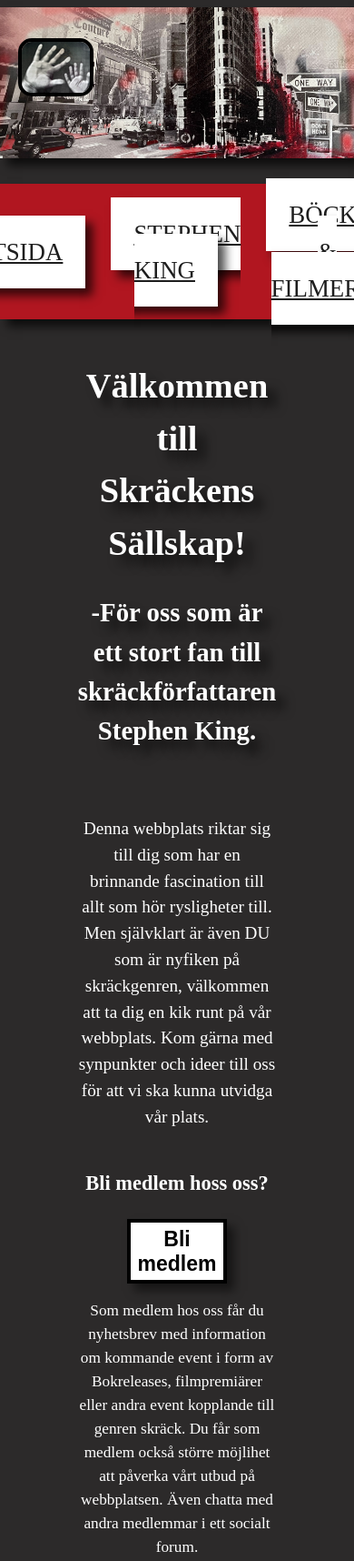
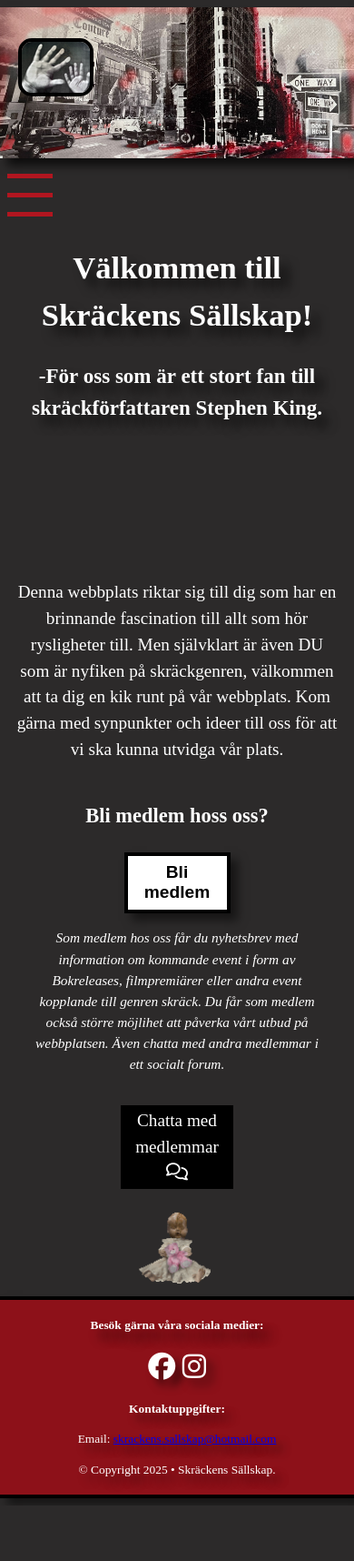
Before and after one commit to thne1900/projekt_frontend, a website built with Parcel: page src/index.html in a window 390 px wide. Shown: the top 1716 px of the page at 91% size. After the commit the page ends 1655 px from the top, so only its background shows below. Built offline with nearby package versions, Linux system fonts and the light colour scheme; a web font is replaced by a local one.

Commit message:
Utformning gjord kring responsiviteten på sidorna.

```diff
--- a/src/index.html
+++ b/src/index.html
@@ -5,10 +5,10 @@
 <meta name="viewport" content="width=device-width, initial-scale=1.0">
 <meta name="description" content="Skräckens Sällskap- Startsidan."><!--keywords for search engines-->
 <link rel="stylesheet" href="styles/main.scss"><!--Link to the page's scss file-->
-
+<script src="js/linksActive.js" type="module"></script><!--Linked javascript file-->
 <script src="https://kit.fontawesome.com/321c3d6291.js" crossorigin="anonymous"></script><!--Downloaded font awesome icons-->
 <style>@import url('https://fonts.googleapis.com/css2?family=Amarante&display=swap');</style>
-<title>Skräckfantast? Se hit!</title>
+<title>Skräckens Sällskap!</title>
 <link rel="icon" type="image/png" sizes="32x32" href="images/favicon-32x32.png"><!--Favicon-->
 <link rel="icon" type="image/ico" href="images/favicon.ico">
 </head>
@@ -24,7 +24,12 @@
     <div id="spider"></div>
     </header>
 <nav><!-- The navigation menu-->
-    <ul>
+    <div id="menu-ham" class="menu-ham">
+        <span class="row"></span>
+        <span class="row"></span>
+        <span class="row"></span>
+    </div>
+    <ul id="links" class="links">
     <li><a href="index.html"> STARTSIDA</a></li>
     <li><a href="author.html"> STEPHEN KING</a></li>
     <li><a href="api.html"> BÖCKER & FILMER</a></li>
--- a/src/js/linksActive.js
+++ b/src/js/linksActive.js
@@ -10,3 +10,11 @@
     }
 });
 });
+
+
+document.getElementById("menu-ham").addEventListener("click",function(){
+    const links=document.getElementById("links");
+
+    links.classList.toggle("active");
+
+});
--- a/src/styles/_base.scss
+++ b/src/styles/_base.scss
@@ -14,7 +14,6 @@
 $margin-r:auto;
 $margin-l:auto;
 
-
 body{
     font-family: $font-stack;
     background-color: $bg-color;
@@ -27,6 +26,7 @@
     margin-left: $margin-l;
 }
 
+/*The website logotype with design*/
 #logo {position:absolute;
     top:5%;
     left:5%;
@@ -34,6 +34,7 @@
     border-radius: 15px;
 }
 
+/*The header images have been designed.*/
 #header-img {
     max-width:$width-standard;
     width:100%;
@@ -41,22 +42,10 @@
     box-shadow: 8px 8px 10px rgb(0,0,0,0.70);
 }
 
-#spider {
-    position:absolute;
-    width:256px;
-    height: 177px;
-    background-image: url('../images/spider-18883_256.gif');
-    background-size: contain;
-    background-repeat: no-repeat;
-    animation-name: spiderCrawl;
-    animation-duration: 10s;
-    animation-delay: 2s;
-    animation-iteration-count: infinite;
-    animation-duration: linear;
-}
-
+/*The navigation menu has received styling*/
 nav {
-    ul{list-style: none;
+    ul{
+        list-style: none;
         display: flex;
         justify-content: center;
         align-items: $centertext;
@@ -71,26 +60,49 @@
                 a{
                     color:$primary-color;
                     background-color: $bg-color-a;
-    padding: 25px;
+                    padding: 18px;
                     box-shadow: 8px 8px 10px rgb(0,0,0,0.70);
-    cursor: pointer;
-    font-size: 1.4em;
+                    font-size: $font-size-standard;
+                    text-shadow: 10px 10px 12px rgb(0,0,0,0.70);
+                    text-decoration: none;
                 }
         }
 }
+/*Hamburger menu appearance on smaller screen sizes.*/
+.menu-ham{
+    display: none;
+    flex-direction: column;
+    cursor:pointer;
+}
 
+.row{
+    width:50px;
+    height:5px;
+    background-color: $bg-color-nav;
+    margin:8px;
+}
+
+/*Design on hover on the menu.*/
 nav ul li a:hover{
     background-color: $bg-color-nav;
+    padding:25px;
+    border: 4px black solid;
+    border-radius: 15px;
     cursor: pointer;}
 
-/*Background color on the active page.*/
-nav ul li a.active {background-color:$bg-color-nav;}
+/*Background color- the active pages.*/
+nav ul li a.active {
+    background-color:$bg-color-nav;
+}
 
 h1 {
+    font-size: 2.5em;
     text-align: $centertext;
     text-shadow: 10px 10px 12px rgb(0,0,0,0.70);
 }
+
 h2 {
+    font-size: 1.5em;
     text-align: $centertext;
     text-shadow: 10px 10px 12px rgb(0,0,0,0.70);
 }
@@ -103,6 +115,7 @@
     text-align: $centertext;
 }
 
+/*Design of the membership button.*/
 #member {
     background-color: $secondary-color;
     font-size: $font-size-standard;
@@ -128,6 +141,7 @@
 .memberText {
     text-align: $centertext;
     font-size: 0.9em;
+    font-style: italic;
 }
 
 #chat{
@@ -138,12 +152,29 @@
     cursor: pointer;
 }
 
+/*Animation on the picture spider.*/
+#spider {
+    position:absolute;
+    width:256px;
+    height: 177px;
+    background-image: url('../images/spider-18883_256.gif');
+    background-size: contain;
+    background-repeat: no-repeat;
+    animation-name: spiderCrawl;
+    animation-duration: 10s;
+    animation-delay: 2s;
+    animation-iteration-count: infinite;
+    animation-duration: linear;
+}
+
+/*Design of website images.*/
 #img-doll1 {
     display: flex;
     justify-content: center;
     align-items: center;
     margin-bottom: 4%;
 }
+
 #doll{
     max-width:100%;
     width:100%;
@@ -155,28 +186,68 @@
     justify-content: center;
     align-items: center;
 }
+
 #img-blood2 {
     @extend#img-blood1;
 }
+
 #blood1{
     width: 100%;
     height:$height-standard;
 }
+
 #blood2{
     @extend#blood1;
 }
 
+/*Footer design and content.*/
 #visit{
     font-size: 1.3em;
+    text-shadow: 10px 10px 12px rgb(0,0,0,0.70);
 }
+
 .footer-icons {
     font-size: 40px;
 }
 
 footer{
+    border-top: 4px solid black;
+    border-bottom: 4px solid black;
     background-color: $dark-color;
-    box-shadow: 8px 8px 10px rgb(0,0,0,0.70);
+    box-shadow: 8px 8px 10px rgb(0,0,0,0.5);
     text-align: $centertext;
     padding:1%;
     font-size: 0.9em;
+    text-shadow: 8px 8px 10px rgb(0,0,0,0.5);
 }
+
+
+/*Media rules for smaller screens, with breakpoints at 1024 and 600px.*/
+@media (max-width:1024px) {
+    h1 {font-size: 2em;}
+    h2 {font-size: 1.4em;}
+    .menu-ham{display:flex;}
+    .links.active {display:flex;}
+    nav {ul{flex-direction: column;display: none;background-color: $bg-color;}
+    li {margin: 0.5%; a{padding: 10px;font-size: $font-size-standard;}}}
+    .welcomeText {margin-left:10%; margin-right:10%;}
+    .memberText {margin-left:10%; margin-right:10%;}
+    nav ul li a:hover{padding:20px;}
+}
+
+@media (max-width:600px) {
+    h1 {font-size: 1.8em;}
+    h2 {font-size: $font-size-standard;}
+    nav ul li a:hover{padding:15px;}
+    .menu-ham{display:flex;}
+    .links.active {display:flex;}
+    nav {ul{flex-direction: column;display: none;background-color: $bg-color;}
+    li {margin-bottom: 4%; a{padding: 5px;font-size: $font-size-standard;}}}
+    .welcomeText {margin-left:4%; margin-right:4%;}
+    #member{ width: 30%; font-size: 1em;padding:2%;}
+    #member:hover{width:35%;}
+    .memberText {font-size: 0.8em;}
+    #visit {font-size: 1em;}
+    .footer-icons {font-size: 30px;}
+    footer {font-size: 0.7em;}
+}
--- a/src/styles/_grid.scss
+++ b/src/styles/_grid.scss
@@ -1,3 +1,5 @@
+/*Design of grid containers and the elements in the html documents are placed with grid-area.*/
+
 .grid-container {
     display: grid;
     grid-template-rows: auto;
@@ -14,6 +16,7 @@
 #img-blood1 {
     grid-area:1/1/2/1;
 }
+
 #img-blood2 {
     grid-area:1/3/2/3;
 }
@@ -25,7 +28,6 @@
 h3 {
     grid-area:4/2/4/2;
 }
-
 
 #member {
     grid-area:5/2/5/2;
@@ -44,3 +46,20 @@
 .footer1 {
     grid-area:9/1/10/4;
 }
+
+/*Grid Area on smaller screen devices such as 1024px and 600px.*/
+@media (max-width:1024px) {
+    .welcomeText {grid-area:3/1/4/4;}
+    h3{grid-area: 4/1/4/4;}
+    .memberText{grid-area:6/1/7/4;}
+}
+
+@media (max-width:600px) {
+    #index-welcome {grid-area:1/1/1/4;}
+    #img-blood1 {grid-area:2/2/3/2; }
+    #img-blood2 {display: none;}
+    .welcomeText {grid-area:3/1/4/4;}
+    h3{grid-area: 4/1/4/4;}
+    #member {grid-area:5/1/5/4;}
+    .memberText{grid-area:6/1/7/4;}
+}
```
Lines whose indentation alone changed are shown as unchanged.
